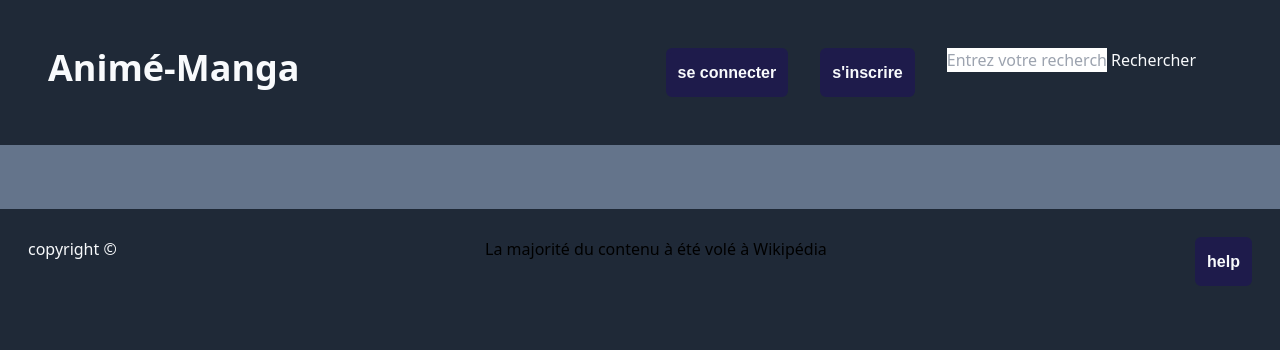
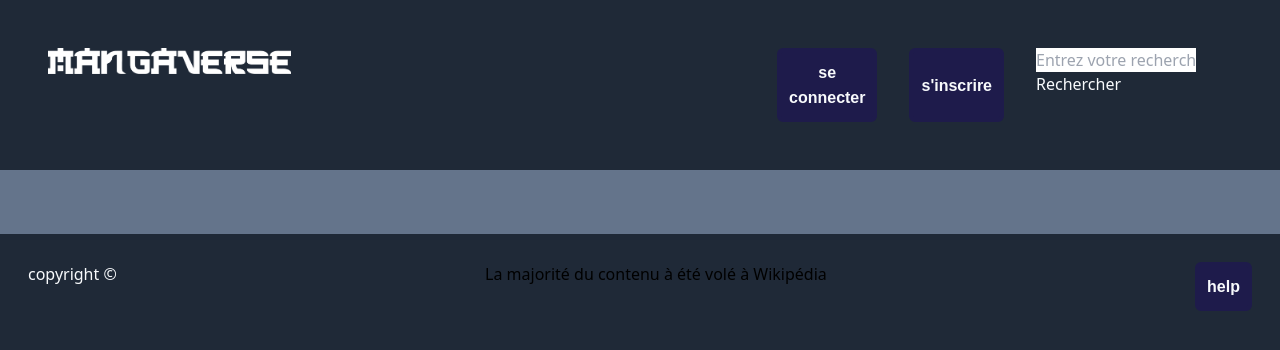
Before and after one commit to SoizicMM/Jules_Raphael, a Flask app: page / in a window 1280 px wide. Shown: the top 350 px of the page. Run offline with Flask 3, Linux system fonts and the light colour scheme; data that the repository does not hold is empty; some libraries are stand-ins or nearby versions.

Commit message:
le titre unpeustylé

```diff
--- a/templates/admin/back_base.html
+++ b/templates/admin/back_base.html
@@ -4,7 +4,7 @@
 <head>
   <meta charset="utf-8">
   <meta name="viewport" content="width=device-width, initial-scale=1.0">
-  <title>Mon po</title>
+  <title>Mangaverse</title>
   <link href="/static/style.css" rel="stylesheet" type="text/css" />
   <script src="https://cdn.tailwindcss.com"></script>
 </head>
@@ -12,7 +12,7 @@
 <body class="bg-red-700">
   <header class="bg-red-700 flex  justify-between  p-12 ">
   <a href="/">
-    <h1 class="hidden sm:block font-sans  text-2xl text-slate-50"> Administration </h1>
+    <h1 class="hidden sm:block font-sans  text-2xl text-slate-50"> <img src="/static/Titre.png" class="w-1/3"> </h1>
   </a>
     <ul class="flex space-x-8 mr-9  ">
 
--- a/templates/base.html
+++ b/templates/base.html
@@ -4,7 +4,7 @@
 <head>
   <meta charset="utf-8">
   <meta name="viewport" content="width=device-width, initial-scale=1.0">
-  <title>Animé-Manga</title>
+  <title>Mangaverse</title>
   <link href="/static/style.css" rel="stylesheet" type="text/css" />
   <script src="https://cdn.tailwindcss.com"></script>
 </head>
@@ -12,7 +12,7 @@
 <body class="bg-gray-800">
   <header class="bg-gray-800 flex  justify-between  p-12 ">
   <a href="/">
-    <h1 class="hidden sm:block font-sans  text-4xl text-slate-50"> Animé-Manga </h1>
+    <h1 class="hidden sm:block font-sans  text-4xl text-slate-50"> <img src="static/Titre.png" alt="Titre" class="w-1/3"> </h1>
   </a>
     {% if session['util']%}
     {% if session['util'] == "admin" %}
```
Also changed, not shown: static/Titre.png (added).
